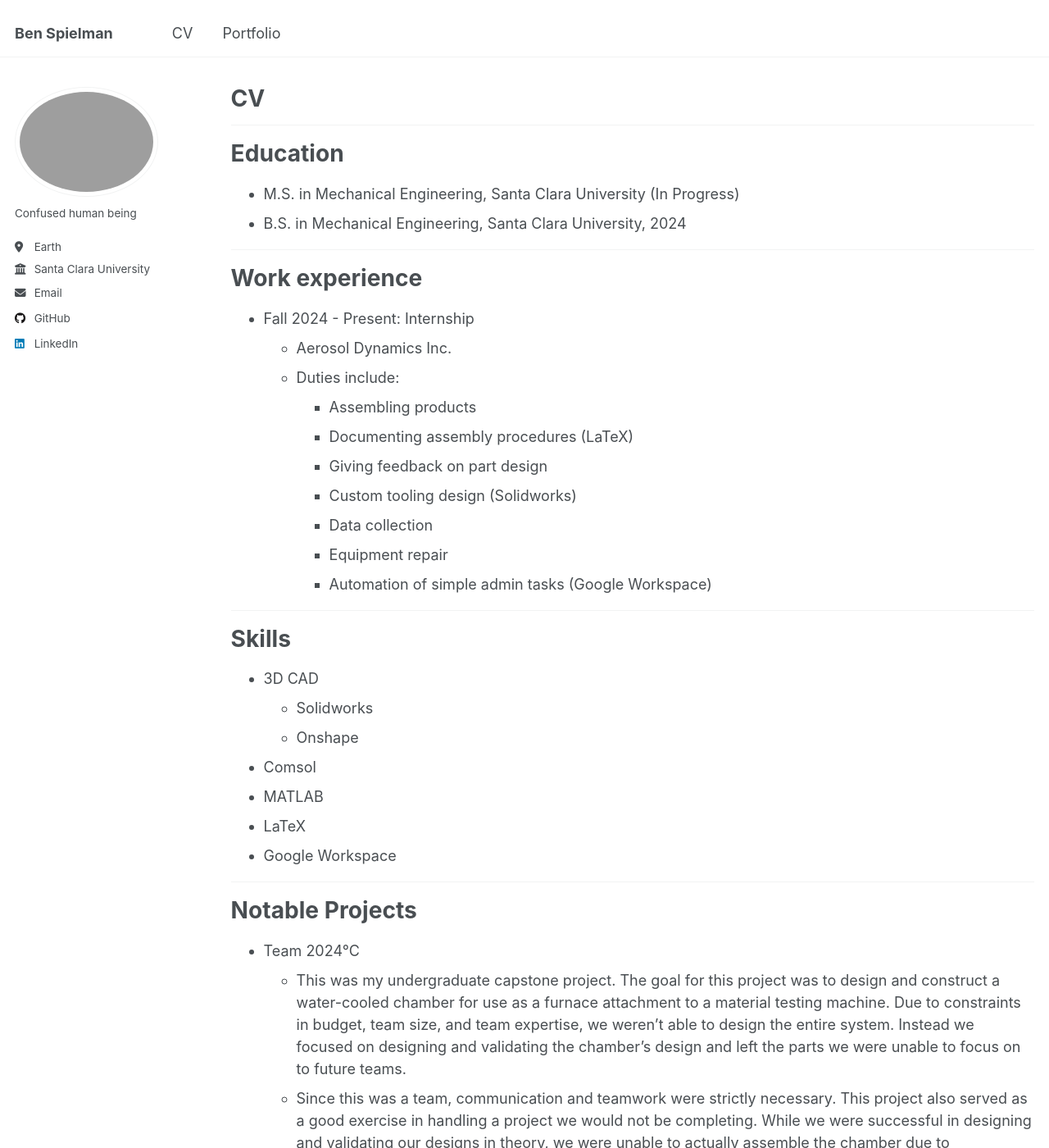
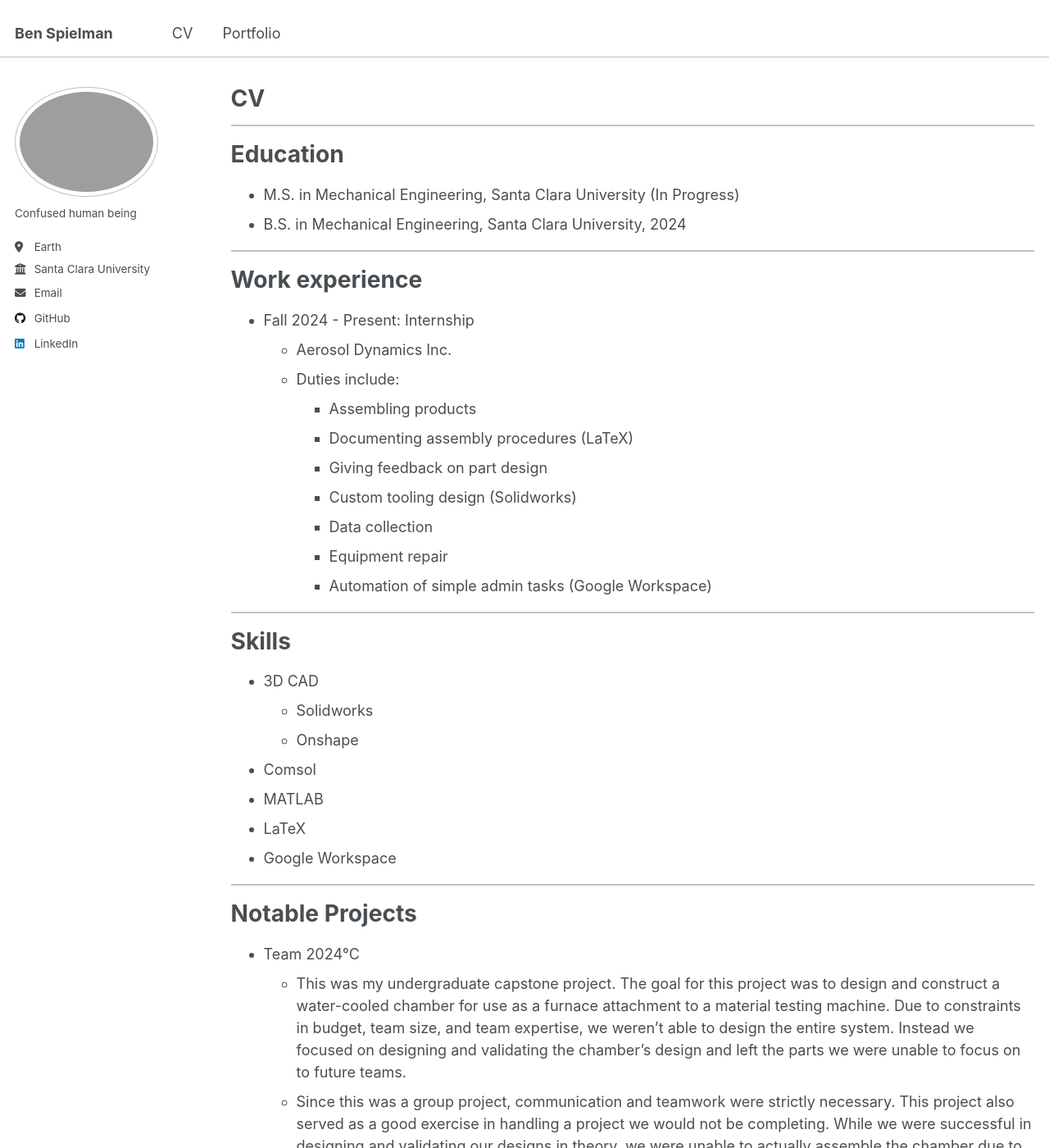
Before and after one commit to pizza496/pizza496.github.io, a Jekyll site: the page built from _pages/cv.md, in a window 1280 px wide and 1400 px high. Shown: the whole window at 82% size. Built offline with Jekyll 4.4.1, drawn with Linux system fonts in a browser that asks for light colours; some of the changed text lies outside the part shown.

Commit message:
CSS update

```diff
--- a/_pages/cv.md
+++ b/_pages/cv.md
@@ -7,7 +7,7 @@ redirect_from:
   - /resume
 ---
 
-<!-- {% include base_path %} -->
+{% include base_path %}
 
 ---
 # Education
@@ -45,4 +45,4 @@ redirect_from:
 
 - Team 2024°C
   - This was my undergraduate capstone project. The goal for this project was to design and construct a water-cooled chamber for use as a furnace attachment to a material testing machine. Due to constraints in budget, team size, and team expertise, we weren't able to design the entire system. Instead we focused on designing and validating the chamber's design and left the parts we were unable to focus on to future teams.
-  - Since this was a team, communication and teamwork were strictly necessary. This project also served as a good exercise in handling a project we would not be completing. While we were successful in designing and validating our designs in theory, we were unable to actually assemble the chamber due to unavoidable roadblocks in getting parts of the chamber welded together. Additionally, even if we had managed to get the chamber completely assembled, it would have been nonfunctional since we didn't have the resources to also make the heating, power, and control systems.
+  - Since this was a group project, communication and teamwork were strictly necessary. This project also served as a good exercise in handling a project we would not be completing. While we were successful in designing and validating our designs in theory, we were unable to actually assemble the chamber due to unavoidable roadblocks in getting parts of the chamber welded together. Additionally, even if we had managed to get the chamber completely assembled, it would have been nonfunctional since we didn't have the resources to also make the heating, power, and control systems.
--- a/_sass/layout/_base.scss
+++ b/_sass/layout/_base.scss
@@ -162,7 +162,7 @@ hr {
   display: block;
   margin: 1em 0;
   border: 0;
-  border-top: 1px solid var(--global-border-color);
+  border-top: 2px solid var(--global-border-color);
 }
 
 /* lists */
--- a/_sass/theme/_default.scss
+++ b/_sass/theme/_default.scss
@@ -30,7 +30,7 @@ $sidebar-screen-min-width   : 1024px;
 :root {
     --global-base-color                 : #{$gray};
     --global-bg-color                   : #fff;
-    --global-border-color               : #{$lighter-gray};
+    --global-border-color               : #{$light-gray};
     --global-code-background-color      : #fafafa;
     --global-code-text-color            : #{$darker-gray};
     --global-fig-caption-color          : mix(#fff,  #{$dark-gray}, 25%);
```
